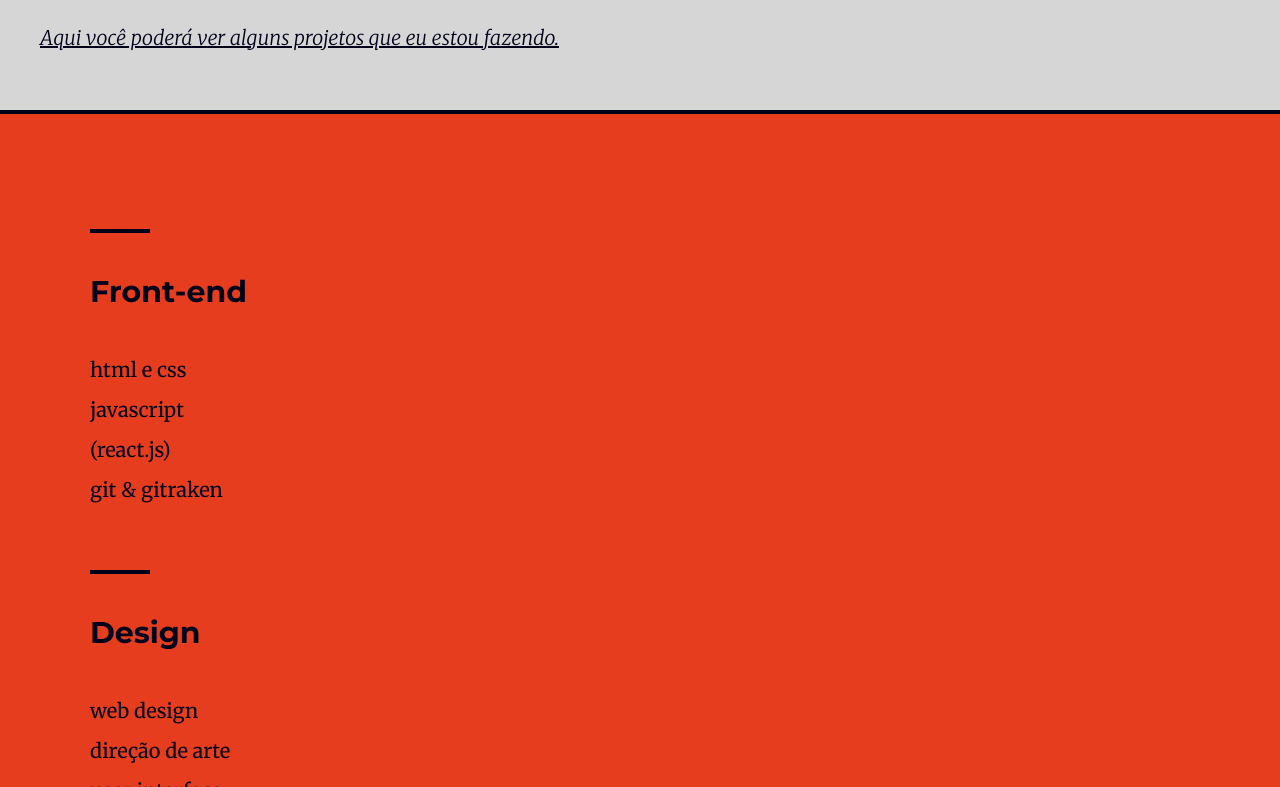
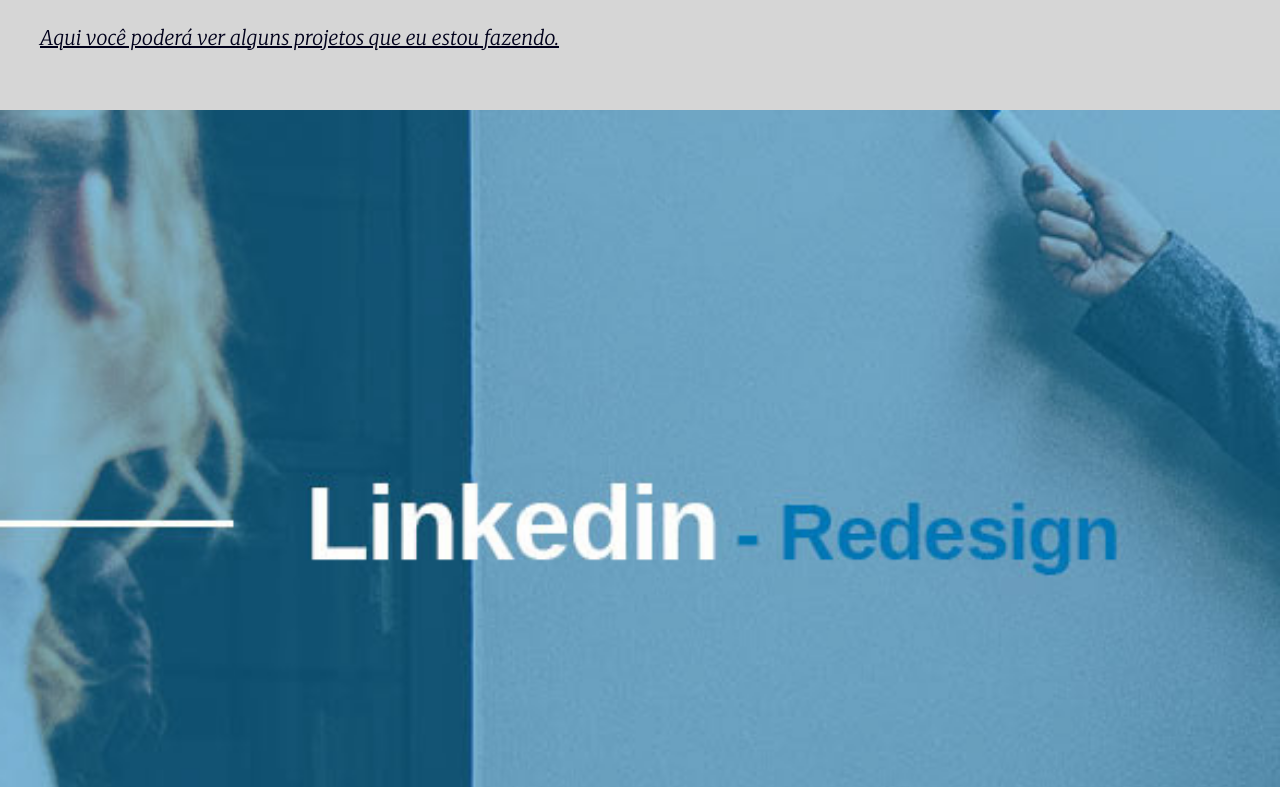
Before and after one commit to rafaeldellaquila/rafaeldellaquila.github.io, a React (Create React App) app: page / in a window 1280 px wide. Shown: the part 1193-1980 px from the top of the page. Built offline with nearby package versions, Linux system fonts and the light colour scheme.

Commit message:
:zap: improving code and change skillpage

```diff
--- a/src/App.jsx
+++ b/src/App.jsx
@@ -3,7 +3,6 @@
 import HeaderPage from './component/HeaderPage';
 import BannerHome from './component/BannerHome';
 import AboutSection from './component/AboutSection';
-import SkillSection from './component/SkillSection';
 import PortfolioSection from './component/PortfolioSection';
 import ContactFooter from './component/ContactFooter';
 
@@ -13,7 +12,6 @@
       <HeaderPage />
       <BannerHome />
       <AboutSection />
-      <SkillSection />
       <PortfolioSection />
       <ContactFooter />
     </>
--- a/src/component/SkillSection/index.jsx
+++ b/src/objects/SkillSide/index.jsx
@@ -1,10 +1,10 @@
 import React from 'react';
-import SkillDescription from '../../objects/SkillDescription';
+import SkillDescription from '../SkillDescription';
 import './styles.css';
 
-function SkillSection() {
+function SkillSide() {
   return (
-    <section className="skill-section">
+    <aside className="skill-side">
       <SkillDescription
         title="Front-end"
         skillUm="html e css"
@@ -19,8 +19,8 @@
         skillTres="user interface"
         skillQuatro="user experience"
       />
-    </section>
+    </aside>
   );
 }
 
-export default SkillSection;
+export default SkillSide;
--- a/src/component/SkillSection/styles.css
+++ b/src/objects/SkillSide/styles.css
@@ -1,10 +1,12 @@
-.skill-section {
+.skill-side {
   background-color: var(--color-secondary);
   padding: 115px var(--space-80) 115px 90px;
-  display: block;
   border-top: 4px solid var(--color-primary);
+  width: 100%;
+  display: flex;
+  flex-wrap: wrap;
 }
 
-.skill-section > .skill-description:nth-child(1) {
+.skill-side > .skill-description:nth-child(1) {
   margin-bottom: var(--space-60);
 }
```
